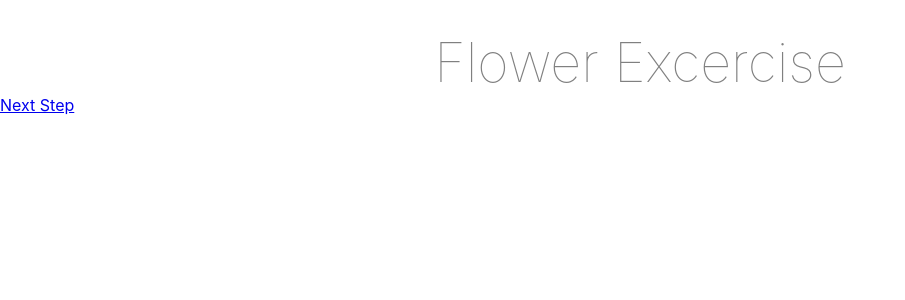
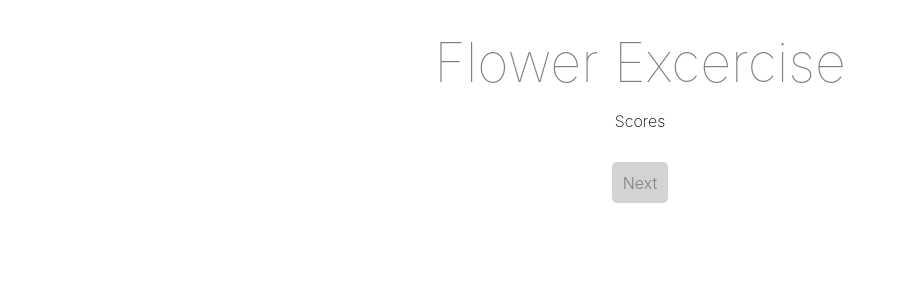
Before and after one commit to liang256/react-flower-exercise, a React (Create React App) app: page /compare in a window 1280 px wide. Shown: the top 300 px of the page, without its empty margins (0-905 px from the left). Built offline with nearby package versions, Linux system fonts and the light colour scheme.

Commit message:
feat: add if need rewrite  after comparison

```diff
--- a/src/Compare.css
+++ b/src/Compare.css
@@ -1,13 +1,36 @@
 .optionContainer {
     display: flex;
+    margin: 0 auto;
+    width: fit-content;
 }
 
 .option {
     color: white;
-    background-color: gray;
-    padding: .5em;
+    padding: .6em;
     border-radius: .3em;
     margin: .4em;
+    cursor: pointer;
+
+    animation: 1s fadeIn;
+    animation-fill-mode: forwards;
+
+    visibility: hidden;
+}
+
+@keyframes fadeIn {
+    0% {
+      opacity: 0;
+    }
+    100% {
+      visibility: visible;
+      opacity: 1;
+    }
+  }
+
+.option.option.optionLeft:hover, .option.option.optionRight:hover {
+    font-weight: 400;
+    transform: translateY(-3px);
+    transition: 300ms ease-out;
 }
 
 .option.optionLeft {
@@ -17,3 +40,69 @@
 .option.optionRight {
     background-color: rgb(242, 70, 70);
 }
+
+.comparePairContainer {
+    margin: 0 auto;
+    width: 400px;
+    border-radius: 5px;
+}
+
+.comparePairContainer .headerText{
+    color: lightgray;
+}
+
+.comparePairContainer.body {
+    margin-top: 5px;
+    border: solid gray 1px;
+    padding: .5em;
+}
+
+.comparePairContainer.header {
+    margin-top: 15px;
+    display: flex;
+    justify-content: space-between;
+}
+
+.comparePairContainer .descText {
+    text-align: center;
+    font-weight: 200;
+}
+
+.comparePairContainer.btnContainer {
+    margin-top: 15px;
+    display: flex;
+    justify-content: center;
+}
+
+span.scoreName, span.scoreText {
+    display: block;
+    width: fit-content;
+    margin-bottom: .5em;
+    color: gray;
+    font-size: 16px;
+    font-weight: 300;
+}
+
+span.scoreName {
+    text-align: end;
+}
+
+div.scoreTable {
+    display: flex;
+    justify-content: center;
+}
+
+.scoreTableNameCol, .scoreTableScoreCol {
+    /* width: 50%; */
+    display: flex;
+    flex-direction: column-reverse;
+}
+
+.scoreTableNameCol {
+    /* align-items: end; */
+    margin-left: 0%;
+}
+
+.scoreTableScoreCol {
+    margin-left: 2em;
+}
--- a/src/Compare.js
+++ b/src/Compare.js
@@ -1,10 +1,7 @@
 import React from 'react'
-import {
-  Link,
-  useSearchParams,
-  Redirect
-} from 'react-router-dom'
 import './Compare.css'
+import { updateRow } from './FlowerData'
+import LinkButton from './LinkButton'
 
 class Compare extends React.Component {
   constructor (props) {
@@ -26,7 +23,7 @@ class Compare extends React.Component {
     history.push(result)
 
     // check if game end
-    if (queue.length == 0) {
+    if (queue.length === 0) {
       // check if same score
       console.log('end, checking if need next round...')
       const score = countScore(history, this.props.factors)
@@ -65,26 +62,62 @@ class Compare extends React.Component {
     const queue = this.state.queue
 
     // If the compare ends
-    if (queue.length == 0) {
+    if (queue.length === 0) {
       const history = this.state.history
       const factors = this.props.factors
       const score = countScore(history, factors)
-      console.log('final his', history)
-      console.log('final score', score)
+      // console.log('final his', history)
+      // console.log('final score', score)
       const sortedFactors = score.sort((a, b) => {
+        // sort is asc
         return a.score - b.score
-      }).map(factor => factors[factor.id])
-      console.log(factors, sortedFactors)
-      return (<Link to={
-        '/rewrite?cate=' + this.props.cate
-        + '&title=' + this.props.title
-        + '&factors=' + sortedFactors
-      }>
-        Next Step
-      </Link>)
+      })
+      // console.log(factors, sortedFactors)
+      const showScoreName = []
+      const showScore = []
+      sortedFactors.forEach((row, i) => {
+        showScoreName.push(<span className='scoreName' key={row.id}>{factors[row.id]}</span>)
+        showScore.push(<span className='scoreText' key={row.id}>{row.score}</span>)
+      })
+      // render this if the compare ends
+      return (
+        <div>
+          <div className='comparePairContainer'>
+            <p className='descText'>Scores</p>
+            <div className='scoreTable'>
+              <div className='scoreTableNameCol'>{showScoreName}</div>
+              <div className='scoreTableScoreCol'>{showScore}</div>
+            </div>
+          </div>
+          <div className='comparePairContainer btnContainer'>
+            {this.props.selectPositive
+            ? <LinkButton
+              to='/'
+              text='Save'
+              onClick={updateRow(
+                this.props.cate,
+                this.props.title,
+                sortedFactors.reverse().map(factor => factors[factor.id])
+              )}
+            />
+            : <LinkButton
+              to={
+                '/rewrite?cate=' + this.props.cate
+                + '&title=' + this.props.title
+                + '&factors=' + sortedFactors.reverse().map(factor => factors[factor.id])
+              }
+              text = 'Next'
+            />}
+          </div>
+        </div>
+      )
     }
 
-    const comparePairs = queue.map(pair => {
+    const comparePairs = (queue) => {
+      if (!queue.length > 0) {
+        return null
+      }
+      const pair = queue[0]
       const ids = pair.split('-')
       const l_i = ids[0]
       const r_i = ids[1]
@@ -94,12 +127,20 @@ class Compare extends React.Component {
             <div key={pair + '_' + r_i} className='option optionRight' onClick={() => this.handleClickOption(pair, r_i, point)}>{factors[r_i]}</div>
         </div>
       )
-    })
+    }
 
     return (
       <div>
-          <span>{status}</span>
-          {comparePairs}
+          <div className='comparePairContainer header'>
+            <span className='headerText'>{status}</span>
+            <span className='headerText'>{'queue: ' + (queue.length - 1)}</span>
+          </div>
+          <div className='comparePairContainer body'>
+            {comparePairs(queue)}
+          </div>
+          <div className='comparePairContainer'>
+            <p className='descText'>比較左右選項，選擇讓你比較「{this.props.selectPositive ? '喜歡' : '討厭'}」的。</p>
+          </div>
       </div>
     )
   }
--- a/src/routes/CompareMaster.js
+++ b/src/routes/CompareMaster.js
@@ -9,16 +9,22 @@ function CompareMaster() {
     const cate = searchParams.get('cate')
     const title = searchParams.get('title')
     let factors = searchParams.get('factors')
+
+    // 最愛的能力比較完後不需要轉寫成相反因素
+    const selectPositive = (cate === 'skill' && title === '我最愛的能力')
+      ? true
+      : false
+
     if (factors == null) {
         factors = []
     } else {
         factors = factors.split(',')
     }
     factors = factors.filter(factor => factor !== '')
-    console.log(factors)
+
   return (
     <div>
-      <Compare factors={factors} cate={cate} title={title}/>
+      <Compare factors={factors} cate={cate} title={title} selectPositive={selectPositive}/>
     </div>
   )
 }
```
